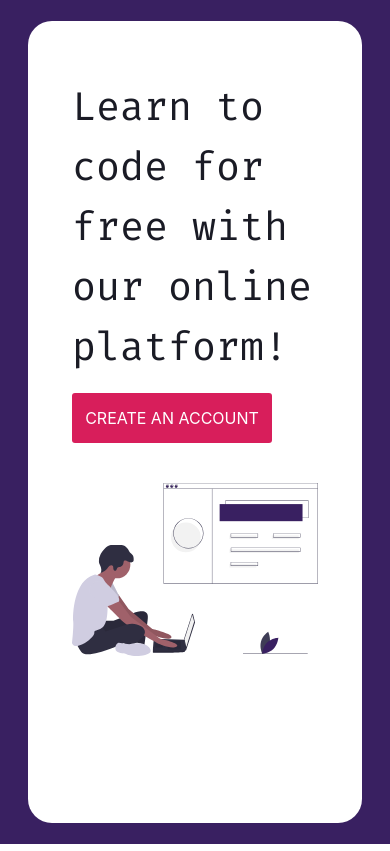
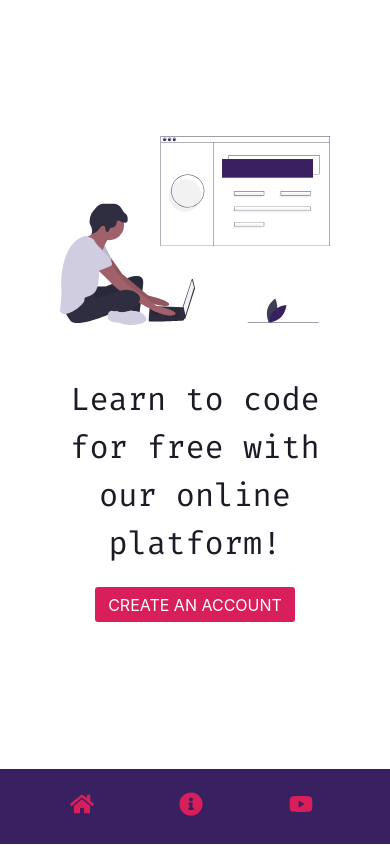
Before and after one commit to wingyin331/Learning-Platform, a Next.js app: page / in a window 390 px wide. Built offline with nearby package versions, Linux system fonts and the light colour scheme; no server answers.

Commit message:
made home page mobile friendly

```diff
--- a/components/Layout/index.jsx
+++ b/components/Layout/index.jsx
@@ -1,6 +1,6 @@
 import React from "react";
-import { useRouter } from "next/router";
 import Sidebar from "../Menus/Sidebar";
+import BottomBar from "../Menus/BottomBar";
 import View from "../View/index";
 import "../../styles/app.scss";
 
@@ -8,17 +8,29 @@ import "../../styles/app.scss";
 
 function Layout({ user, loading = false, children }) {
   return (
-    <div className="main-view is-flex">
-      <div className="columns is-2" style={{ width: "100%" }}>
+    <div>
+      <div className="main-view is-flex is-hidden-touch">
+        <div className="columns" style={{ width: "100%" }}>
           <div
-          className="column is-flex is-hidden-mobile"
+            className="column is-2 is-hidden-mobile is-flex"
             style={{ justifyContent: "center" }}
           >
             <Sidebar user={user} loading={loading} className="is-flex" />
           </div>
-        <div className="column is-10" style={{ padding: "1.75em" }}>
+          <div className="column view-column is-10">
             <View>{children}</View>
           </div>
+        </div>
+      </div>
+      <div className="mobile-view is-hidden-desktop">
+        <View style={{ position: "relative" }}>
+          {children}
+          <BottomBar
+            user={user}
+            loading={loading}
+            className="is-hidden-tablet"
+          />
+        </View>
       </div>
     </div>
   );
--- /dev/null
+++ b/components/Menus/BottomBar.jsx
@@ -0,0 +1,54 @@
+import Link from "next/link";
+import { useRouter } from "next/router";
+import { FontAwesomeIcon } from "@fortawesome/react-fontawesome";
+
+function BottomBar({ user, loading }) {
+  const router = useRouter();
+
+  return (
+    <div className="bottom-bar-container">
+      <div className="bottom-nav-link">
+        <Link href="/">
+          <FontAwesomeIcon icon="home" className="nav-icon" />
+        </Link>
+      </div>
+      <div className="bottom-nav-link">
+        <Link href="/about">
+          <FontAwesomeIcon icon="info-circle" className="nav-icon" />
+        </Link>
+      </div>
+      <div className="bottom-nav-link">
+        <Link href="/topics">
+          <FontAwesomeIcon icon={["fab", "youtube"]} className="nav-icon" />
+        </Link>
+      </div>
+
+      {user ? (
+        <div className="bottom-nav-link">
+          <Link href="/subscriptions">
+            <FontAwesomeIcon icon="bookmark" className="nav-icon" />
+          </Link>
+        </div>
+      ) : null}
+
+      {!loading &&
+        (user ? (
+          <>
+            <div className="bottom-nav-link">
+              <Link href="/api/logout">
+                <FontAwesomeIcon icon="sign-out-alt" className="nav-icon" />
+              </Link>
+            </div>
+          </>
+        ) : (
+          <div className="bottom-nav-link">
+            <Link href="/api/login">
+              <FontAwesomeIcon icon="user" className="nav-icon" />
+            </Link>
+          </div>
+        ))}
+    </div>
+  );
+}
+
+export default BottomBar;
--- a/components/Menus/Sidebar.jsx
+++ b/components/Menus/Sidebar.jsx
@@ -126,6 +126,7 @@ function Sidebar({ user, loading }) {
           </div>
         ))}
     </div>
+
   );
 }
 
--- a/pages/index.jsx
+++ b/pages/index.jsx
@@ -7,12 +7,33 @@ function Index() {
 
   return (
     <Layout user={user} loading={loading}>
-      <div className="home-view columns" style={{ height: "100%" }}>
-        <div
-          className="column is-6 is-flex"
-          style={{ flexDirection: "column", justifyContent: "center" }}
-        >
-          <h3 className="home-main-text is-size-2" style={{ color: "#1a1b25" }}>
+      <div className="home-view columns">
+        {/*  touch view */}
+        <div className="home-container-mobile is-hidden-desktop">
+          <div style={{ padding: "1em", margin: ".75em" }}>
+            <img src="/static/images/man-coding.svg" alt="" />
+          </div>
+          <div style={{ padding: "1em", margin: ".75em" }}>
+            <h3
+              className="home-main-text is-size-3 has-text-centered"
+              style={{ color: "#1a1b25" }}
+            >
+              Learn to code for free with our online platform!
+            </h3>
+            <div className="is-flex" style={{ justifyContent: "center" }}>
+              <a className="signup-btn" href="/api/login">
+                CREATE AN ACCOUNT
+              </a>
+            </div>
+          </div>
+        </div>
+
+        {/* desktop view */}
+        <div className="column main-home-column is-6 is-flex-desktop is-hidden-touch">
+          <h3
+            className="home-main-text is-size-2 is-size-4-mobile has-text-centered-touch"
+            style={{ color: "#1a1b25" }}
+          >
             Learn to code for free with our online platform!
           </h3>
           <a className="signup-btn" href="/api/login">
@@ -23,7 +44,7 @@ function Index() {
             or learn more <Link href="/about">here</Link>
           </p> */}
         </div>
-        <div className="column is-flex" style={{ justifyContent: "center" }}>
+        <div className="column svg-column is-flex is-hidden-touch">
           <img src="/static/images/man-coding.svg" alt="" />
         </div>
       </div>
--- a/styles/_home.scss
+++ b/styles/_home.scss
@@ -1,4 +1,9 @@
 @import "../styles//variables";
+
+.home-view {
+  height: 100%;
+  z-index: 2;
+}
 
 .signup-btn {
   background-color: $rueful-rose;
@@ -21,3 +26,27 @@
 .home-main-text {
   font-family: "Fira Code", monospace;
 }
+
+.main-home-column {
+  flex-direction: column;
+  justify-content: center;
+}
+
+.svg-column {
+  display: flex;
+  align-items: center;
+}
+
+@media only screen and (max-width: 400px) {
+  .signup-btn {
+    height: 35px;
+    margin: 1.25em 0em;
+  }
+
+  .home-view {
+    display: flex;
+    flex-direction: column;
+    justify-content: center;
+    align-items: center;
+  }
+}
--- a/styles/app.scss
+++ b/styles/app.scss
@@ -11,11 +11,13 @@
 @import "../styles/components/_header.scss";
 @import "../styles/components/_loader.scss";
 @import "../styles/components/_sidebar.scss";
+@import "../styles/components/_bottombar.scss";
 @import "../styles/components/view.scss";
 @import "../styles/components/video.scss";
 @import "../styles/components/note_list";
 //  Google fonts
 @import url("https://fonts.googleapis.com/css?family=Fira+Code&display=swap");
+@import url("https://fonts.googleapis.com/css?family=Fira+Code|Poppins&display=swap");
 
 .main-view {
   background-color: $bright-blue;
@@ -26,6 +28,18 @@
   align-items: center;
 }
 
+.mobile-view {
+  height: 100vh;
+  width: 100%;
+  flex-direction: row;
+  justify-content: center;
+  align-items: center;
+}
+
+.view-column {
+  padding: 1.75em;
+}
+
 h3 {
   font-family: "Fira Code", monospace;
 }
@@ -33,3 +47,7 @@ h3 {
 h2 {
   font-family: "Fira Code", monospace;
 }
+
+p {
+  font-family: "Poppins", sans-serif;
+}
--- /dev/null
+++ b/styles/components/_bottombar.scss
@@ -0,0 +1,17 @@
+@import "../styles//variables";
+
+.bottom-bar-container {
+  display: flex;
+  position: fixed;
+  bottom: 0;
+  width: 100%;
+  height: 75px;
+  background: $bright-blue;
+  z-index: 20;
+  justify-content: space-evenly;
+  align-items: center;
+}
+
+.bottom-nav-link {
+  margin: 0em 0.5em;
+}
--- a/styles/components/_view.scss
+++ b/styles/components/_view.scss
@@ -10,3 +10,13 @@
   border-radius: 24px;
   padding: 2.75em;
 }
+
+@media only screen and (max-width: 375px) {
+  .content-view {
+    height: 100vh;
+    width: 100%;
+    border-radius: 0;
+    padding: 1.25em;
+    overflow: hidden;
+  }
+}
```
Also changed, not shown: pages/preview.jsx (+6 -2 lines). Lines whose indentation alone changed are shown as unchanged.
